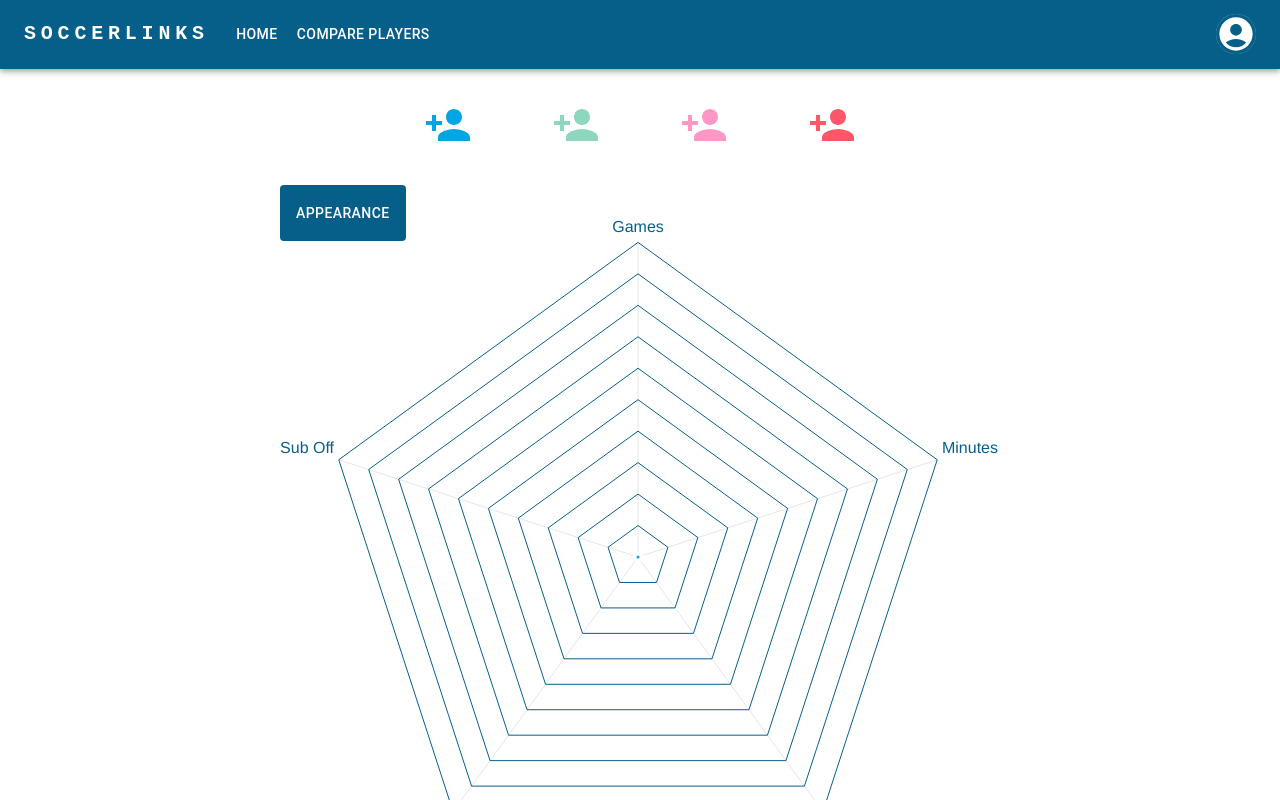
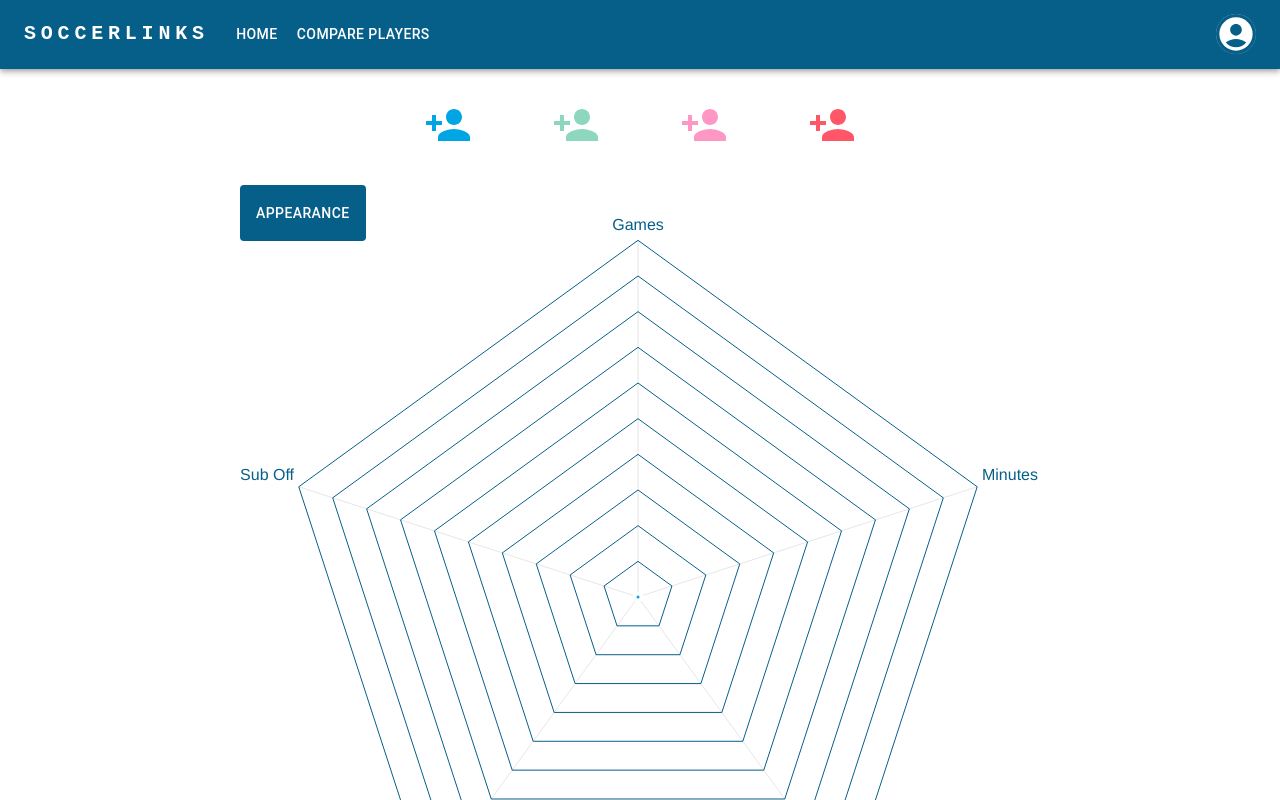
Before and after one commit to asayenju/soccerLink, a React (Create React App) app in the folder frontend/: page / in a window 1280 px wide. Shown: the top 800 px of the page. Built offline with nearby package versions, Linux system fonts and the light colour scheme.

Commit message:
Added some changes in styling

```diff
--- a/frontend/src/components/radarChart.js
+++ b/frontend/src/components/radarChart.js
@@ -24,11 +24,6 @@ const RadarChart = ({ selectedPlayers }) => {
       'Goals Conceded',
       'Goals Conceded Inside Box',
       'Goals Conceded Outside Box',
-      'Own Goals',
-      'Penalty Goals Conceded',
-      'Shots On Target Faced',
-      'Shots On Target Faced Inside Box',
-      'Shots On Target Faced Outside Box',
     ],
     Discipline: ['Total Cards', 'Yellow Cards', 'Red Cards'],
     Duels: [
@@ -196,7 +191,7 @@ const RadarChart = ({ selectedPlayers }) => {
   }, [selectedPlayers, selectedLabel]);
 
   return (
-    <div style={{ width: '720px', height: '720px', margin: 'auto', position: 'relative' }}>
+    <div style={{ width: '800px', height: '800px', margin: 'auto', position: 'relative' }}>
       <div style={{ position: 'absolute', top: 0, left: 0 }}>
         <Button
           id="fade-button"
```
